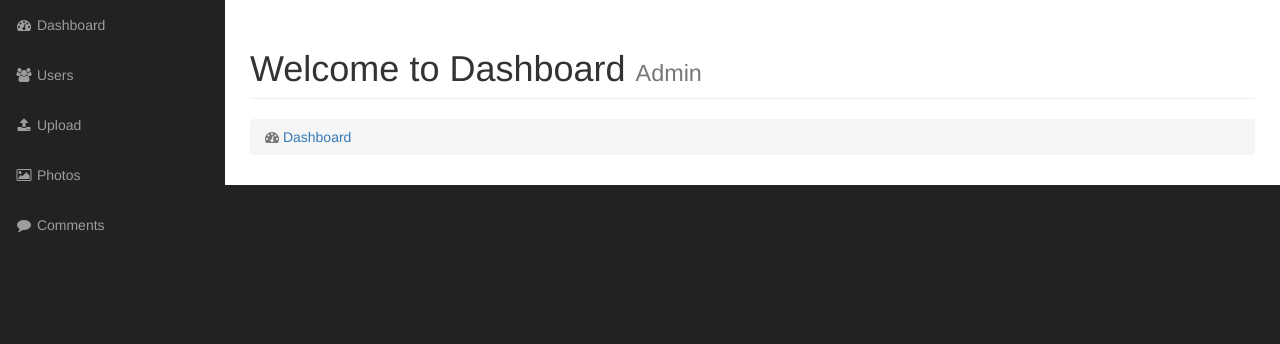
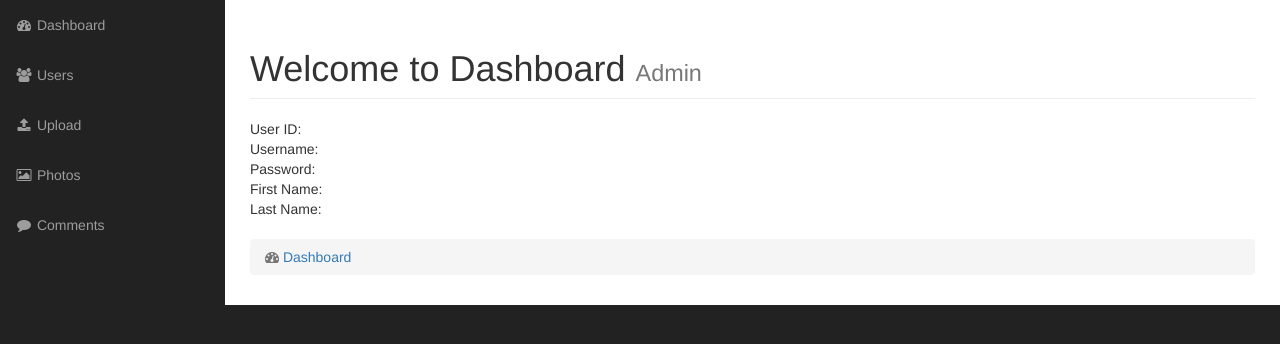
Before and after one commit to mazharvai007/photo_gallery, a PHP site: page /admin in a window 1280 px wide. Shown: the part 51-395 px from the top of the page. Run offline with PHP 8.4, Linux system fonts and the light colour scheme; grey boxes labelled with a size stand in for pictures from a placeholder-image service; data that the repository does not hold is empty; some libraries are stand-ins or nearby versions.

Commit message:
Use instantiation method to find a user by find_user_by_id method.

```diff
--- a/admin/includes/admin_content.php
+++ b/admin/includes/admin_content.php
@@ -34,15 +34,25 @@
 //                echo "Last Name: " . $user->last_name . "<br>";
 
                 // Use instantiation method to find all users
-                $find_users = User::find_all_users();
-                foreach ($find_users as $user) {
-                    echo "User ID: " . $user->user_id . "<br>";
-                    echo "Username: " . $user->username . "<br>";
-                    echo "Password: " . $user->password . "<br>";
-                    echo "First Name: " . $user->first_name . "<br>";
-                    echo "Last Name: " . $user->last_name . "<br>";
-                    echo "<br>";
-                }
+//                $find_users = User::find_all_users();
+//                foreach ($find_users as $user) {
+//                    echo "User ID: " . $user->user_id . "<br>";
+//                    echo "Username: " . $user->username . "<br>";
+//                    echo "Password: " . $user->password . "<br>";
+//                    echo "First Name: " . $user->first_name . "<br>";
+//                    echo "Last Name: " . $user->last_name . "<br>";
+//                    echo "<br>";
+//                }
+
+                // Use instantiation method to find users by find_user_by_id method
+                $found_user = User::find_user_by_id(2);
+                echo "User ID: " . $found_user->user_id . "<br>";
+                echo "Username: " . $found_user->username . "<br>";
+                echo "Password: " . $found_user->password . "<br>";
+                echo "First Name: " . $found_user->first_name . "<br>";
+                echo "Last Name: " . $found_user->last_name . "<br>";
+                echo "<br>";
+
             ?>
 
             <ol class="breadcrumb">
--- a/admin/includes/user.php
+++ b/admin/includes/user.php
@@ -15,9 +15,14 @@ class User
 
     // Find user by ID
     public static function find_user_by_id($user_id) {
-        $result = self::find_this_query("SELECT * FROM users WHERE user_id = $user_id LIMIT 1");
-        $found_user = mysqli_fetch_array($result);
-        return $found_user;
+        $the_result_array = self::find_this_query("SELECT * FROM users WHERE user_id = $user_id LIMIT 1");
+//        if (!empty($the_result_array)) {
+//            $first_item = array_shift($the_result_array);
+//            return $first_item;
+//        } else {
+//            return false;
+//        }
+        return !empty($the_result_array) ? array_shift($the_result_array) : false;
     }
 
     // Query method
```
